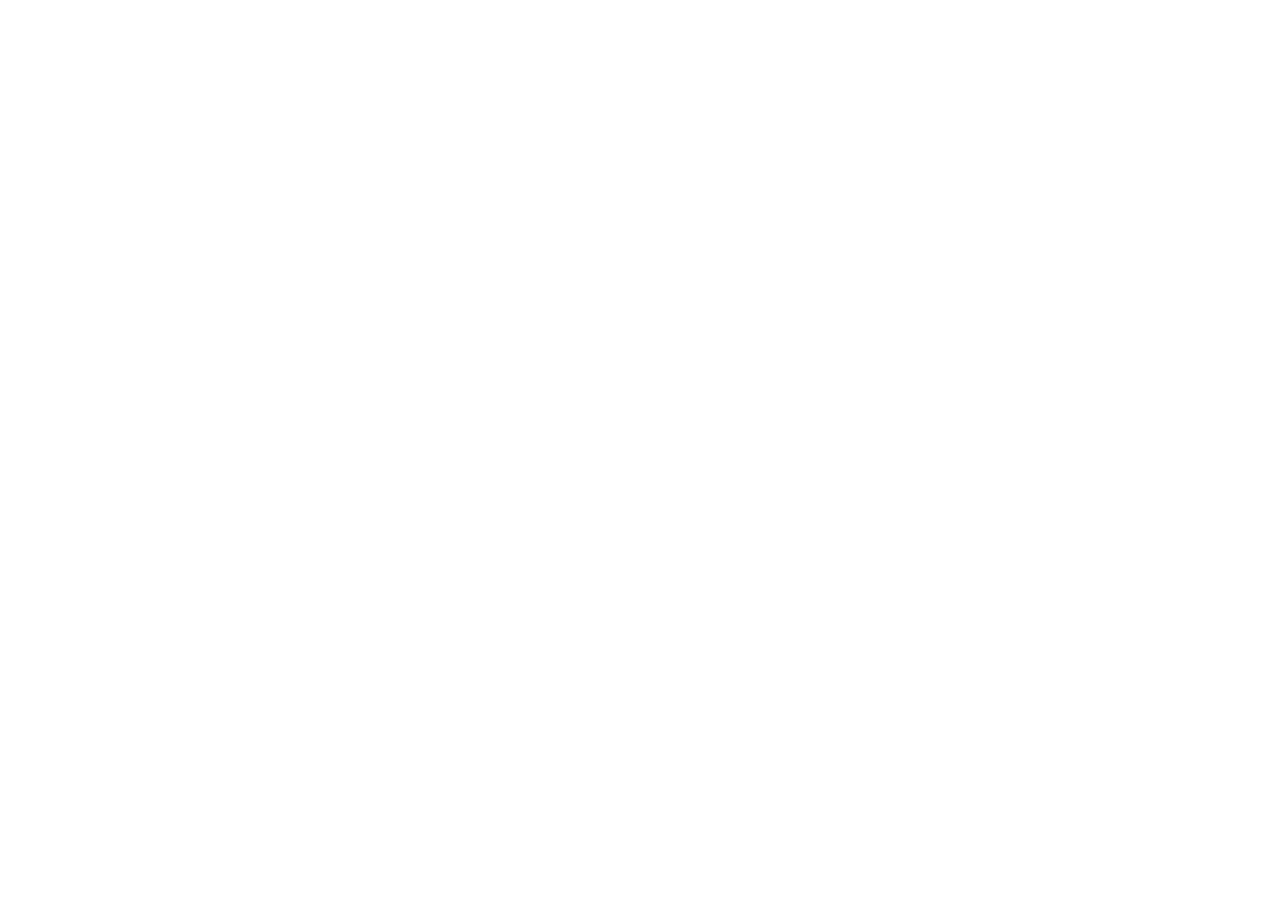
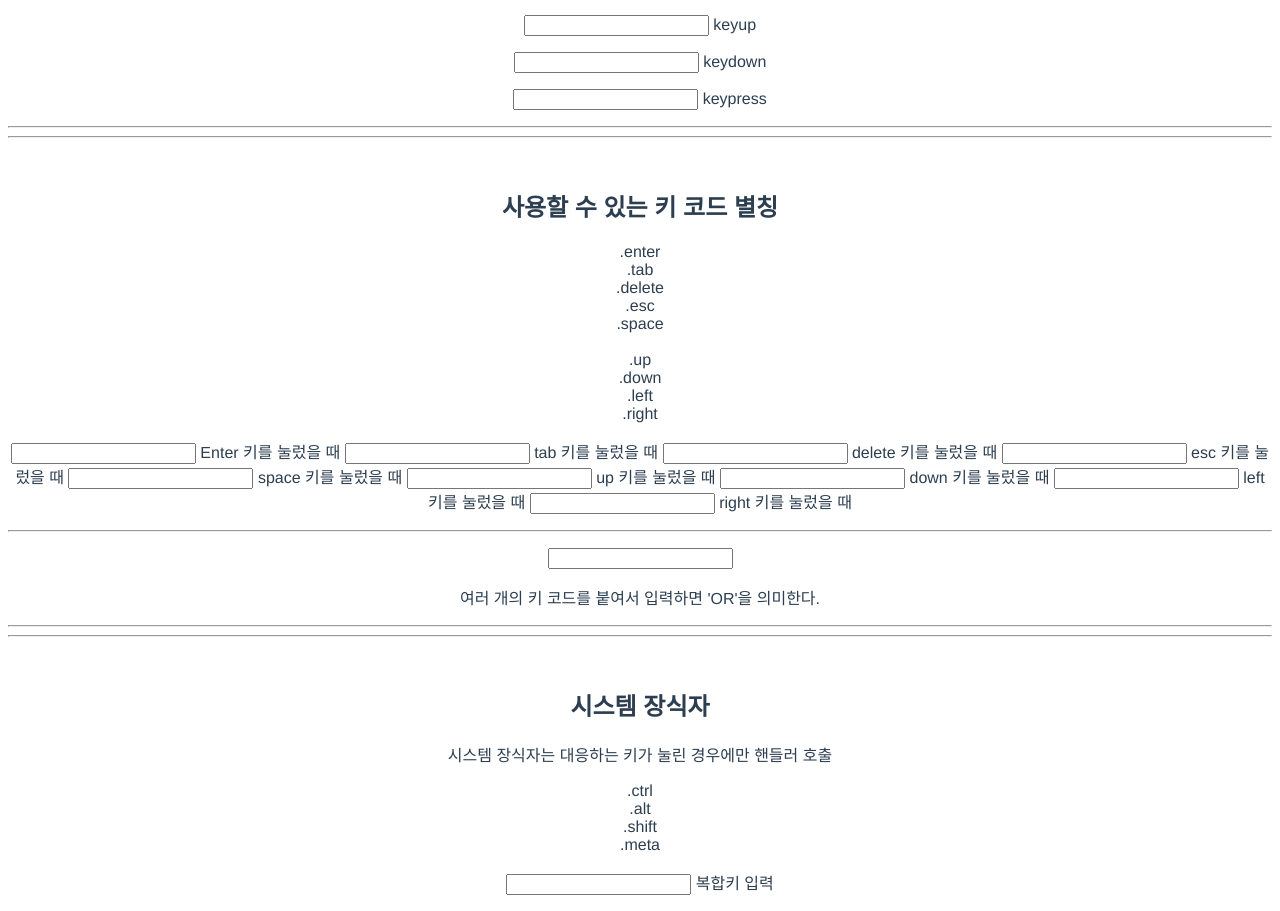
Before and after one commit to kjin0520/Vue20230131, a Vue app: page / in a window 1280 px wide. Shown: the part 369-1280 px from the top of the page. Before the commit the page ends 800 px from the top, so only its background shows below. Built offline with nearby package versions, Linux system fonts and the light colour scheme.

Commit message:
이벤트

```diff
--- a/src/App.vue
+++ b/src/App.vue
@@ -1,13 +1,27 @@
 <template>
   <div id="app">
     <img alt="Vue logo" src="./assets/logo.png" />
+    <!-- <ClickEvent></ClickEvent> -->
+    <!-- <InputEvent></InputEvent> -->
+    <!-- <ChangeEvent></ChangeEvent> -->
+    <KeyEvent></KeyEvent>
   </div>
 </template>
 
 <script>
+// import ClickEvent from "@/views/ClickEvent.vue";
+// import InputEvent from "@/views/InputEvent.vue";
+// import ChangeEvent from "@/views/ChangeEvent.vue";
+import KeyEvent from "@/views/KeyEvent.vue";
+
 export default {
   name: "App",
-  components: {},
+  components: {
+    // ClickEvent,
+    // InputEvent,
+    // ChangeEvent,
+    KeyEvent,
+  },
 };
 </script>
 
@@ -20,4 +34,13 @@ export default {
   color: #2c3e50;
   margin-top: 60px;
 }
+dt {
+  font-weight: bold;
+  margin-top: 50px;
+  margin-bottom: 20px;
+}
+
+h2 {
+  margin-top: 50px;
+}
 </style>
--- /dev/null
+++ b/src/views/ChangeEvent.vue
@@ -0,0 +1,52 @@
+<template>
+  <div>
+    <h1>Change</h1>
+    <select
+      name=""
+      id=""
+      :value="selectedValue1"
+      @change="handleChange($event)"
+    >
+      <option value="member7">김지범</option>
+      <option value="member6">봉재현</option>
+      <option value="member4">손영택</option>
+      <option value="member3">이장준</option>
+    </select>
+    <p>{{ selectedValue1 }}</p>
+
+    <hr />
+    <select name="" id="" v-model="selectedValue2">
+      <option value="member7">김지범</option>
+      <option value="member6">봉재현</option>
+      <option value="member4">손영택</option>
+      <option value="member3">이장준</option>
+    </select>
+    <p>{{ selectedValue2 }}</p>
+
+    <hr />
+    <p>v-model을 사용하면 간단함</p>
+    <p>
+      $event 파라미터는 해당 태그의 이벤트에 관한 파라미터이며 event를 받고 싶을
+      때는 함수명($event)로 입력하면 된다.
+    </p>
+  </div>
+</template>
+
+<script>
+export default {
+  data() {
+    return {
+      selectedValue1: "member7",
+      selectedValue2: "member3",
+    };
+  },
+  methods: {
+    handleChange(e) {
+      console.log(e.target.value);
+      this.selectedValue1 = e.target.value;
+    },
+  },
+};
+</script>
+
+<style></style>
--- /dev/null
+++ b/src/views/ClickEvent.vue
@@ -0,0 +1,69 @@
+<template>
+  <div>
+    <h1>이벤트 핸들링</h1>
+    <dl>
+      <dt>이벤트핸들러</dt>
+      <dd>'버튼을 클릭했을 때'라는 DOM 이벤트를 받아서 처리하는 것</dd>
+      <dd>즉, 이벤트의 처리 내용</dd>
+
+      <dt>핸들</dt>
+      <dd>이벤트 핸들러를 이벤트와 연결하는 것</dd>
+      <dd>
+        자바스크립트는 addEventListener 메서드, jQuery는 $(element).on 메서드
+      </dd>
+      <dd>Vue.js는 템플릿 내부에 v-on 디렉티브</dd>
+    </dl>
+
+    <h2>메서드 이벤트 핸들러</h2>
+    <p>컴포넌트의 methods 옵션에 정의되어 있는 메서드 이름 지정</p>
+    <p>v-on은 생략하고 '@'라고 작성할 수 있다.</p>
+    <p>{{ message }}</p>
+    <button @click="handleClick">click me</button>
+
+    <hr />
+
+    <p>{{ count1 }}</p>
+    <p>
+      <button @click="increase">증가</button>
+      <button @click="decrease">감소</button>
+    </p>
+
+    <h2>인라인 메서드 핸들링</h2>
+    <p>
+      인라인 메서드 핸들링이란, 디렉티브의 값에 자바스크립트 식을 직접 작성하는
+      것
+    </p>
+    <p>
+      인라인 메서드 핸들러의 식에서는 이벤트 객체 또는 사용자 정의 이벤트
+      매개변수를 $event라는 변수 이름으로 사용할 수 있다.
+    </p>
+    <p>{{ count2 }}</p>
+    <button @click="count2++">click me</button>
+  </div>
+</template>
+
+<script>
+export default {
+  data() {
+    return {
+      message: "아직 클릭전입니다.",
+      count1: 0,
+      count2: 0,
+    };
+  },
+  methods: {
+    handleClick() {
+      console.log("클릭했어요.");
+      this.message = "클릭했어요.";
+    },
+    increase() {
+      this.count1++;
+    },
+    decrease() {
+      this.count1--;
+    },
+  },
+};
+</script>
+
+<style></style>
--- /dev/null
+++ b/src/views/InputEvent.vue
@@ -0,0 +1,54 @@
+<template>
+  <div>
+    <h1>입력 양식의 입력 값 추출하기</h1>
+    <p>입력 양식의 입력값은 v-model을 사용하면 간단함</p>
+    <p>
+      그렇긴 하지만 v-on 디렉티브를 사용해서 입력 내용을 확인하고, 데이터에
+      할당할 수도 있다.
+    </p>
+    <p>
+      <input type="text" :value="message1" @input="handleInput" />
+      {{ message1 }}
+    </p>
+
+    <hr />
+
+    <p>
+      <input
+        type="text"
+        :value="message2"
+        @input="
+          (e) => {
+            this.message2 = e.target.value;
+          }
+        "
+      />
+      {{ message2 }}
+    </p>
+
+    <hr />
+    <p>
+      <input type="text" v-model="message3" />
+      {{ message3 }}
+    </p>
+  </div>
+</template>
+
+<script>
+export default {
+  data() {
+    return {
+      message1: "Hello",
+      message2: "Hello",
+      message3: "Hello",
+    };
+  },
+  methods: {
+    handleInput(e) {
+      this.message1 = e.target.value;
+    },
+  },
+};
+</script>
+
+<style></style>
--- /dev/null
+++ b/src/views/KeyEvent.vue
@@ -0,0 +1,100 @@
+<template>
+  <div>
+    <h1>Key</h1>
+    <p>
+      keyup, keydown, keypress 중 keyup을 가장 많이 쓰게 된다.그 이유는
+      입력값까지 받아낼 수 있기 떄문이다.
+    </p>
+    <p>
+      <input type="text" @keyup="handlKeyEvent1('keyup', $event)" />
+      keyup
+    </p>
+
+    <p>
+      <input type="text" @keydown="handlKeyEvent1('keydown', $event)" />
+      keydown
+    </p>
+
+    <p>
+      <input type="text" @keypress="handlKeyEvent1('keypress', $event)" />
+      keypress
+    </p>
+
+    <hr />
+    <hr />
+    <h2>사용할 수 있는 키 코드 별칭</h2>
+    <p>
+      .enter <br />
+      .tab <br />
+      .delete<br />
+      .esc<br />
+      .space<br /><br />
+      .up<br />
+      .down <br />
+      .left<br />
+      .right
+    </p>
+    <p>
+      <input type="text" @keyup.enter="handlKeyEvent('enter', $event)" />
+      Enter 키를 눌렀을 때
+      <input type="text" @keyup.tab="handlKeyEvent2('tab')" />
+      tab 키를 눌렀을 때
+      <input type="text" @keyup.delete="handlKeyEvent2('delete')" />
+      delete 키를 눌렀을 때
+      <input type="text" @keyup.esc="handlKeyEvent2('esc')" />
+      esc 키를 눌렀을 때
+      <input type="text" @keyup.space="handlKeyEvent2('space')" />
+      space 키를 눌렀을 때
+      <input type="text" @keyup.up="handlKeyEvent2('up')" />
+      up 키를 눌렀을 때
+      <input type="text" @keyup.down="handlKeyEvent2('down')" />
+      down 키를 눌렀을 때
+      <input type="text" @keyup.left="handlKeyEvent2('left')" />
+      left 키를 눌렀을 때
+      <input type="text" @keyup.right="handlKeyEvent2('right')" />
+      right 키를 눌렀을 때
+    </p>
+
+    <hr />
+    <p>
+      <input
+        type="text"
+        @keyup.up.down.left.right="handlKeyEvent2($event.key)"
+      />
+    </p>
+    <p>여러 개의 키 코드를 붙여서 입력하면 'OR'을 의미한다.</p>
+
+    <hr />
+    <hr />
+    <h2>시스템 장식자</h2>
+    <p>시스템 장식자는 대응하는 키가 눌린 경우에만 핸들러 호출</p>
+    <p>
+      .ctrl <br />
+      .alt <br />
+      .shift <br />
+      .meta <br />
+    </p>
+    <p>
+      <input type="text" @keyup.ctrl.enter="handlKeyEvent2('ctrl.enter입력')" />
+      복합키 입력
+    </p>
+  </div>
+</template>
+
+<script>
+export default {
+  data() {
+    return {};
+  },
+  methods: {
+    handlKeyEvent1(evnetName, e) {
+      console.log(evnetName, e.target.value);
+    },
+    handlKeyEvent2(evnetName) {
+      console.log(evnetName);
+    },
+  },
+};
+</script>
+
+<style></style>
```
